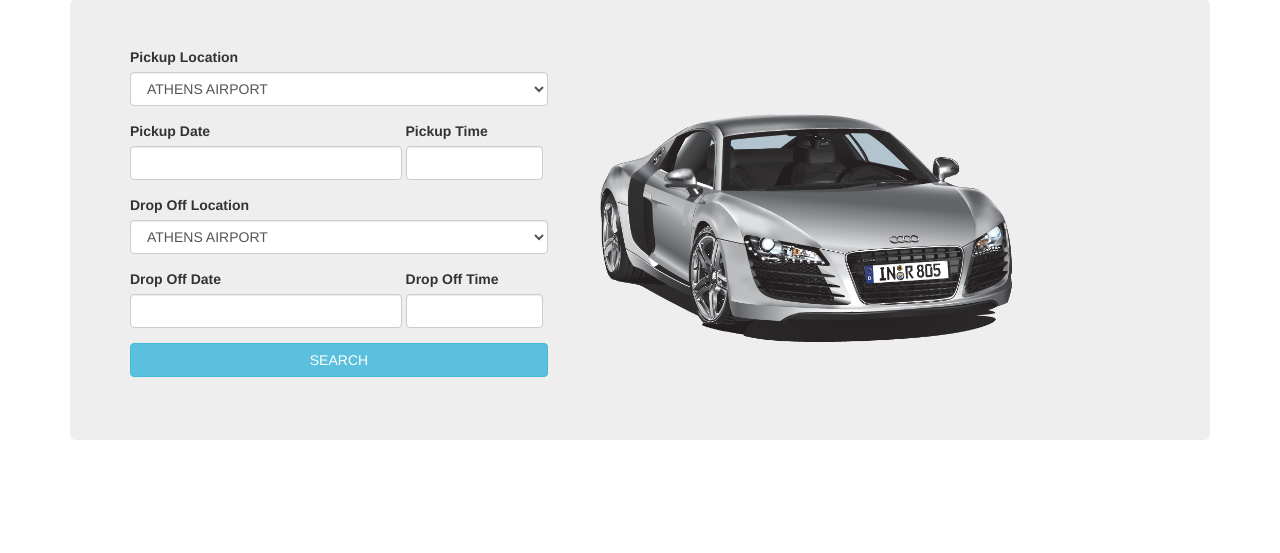
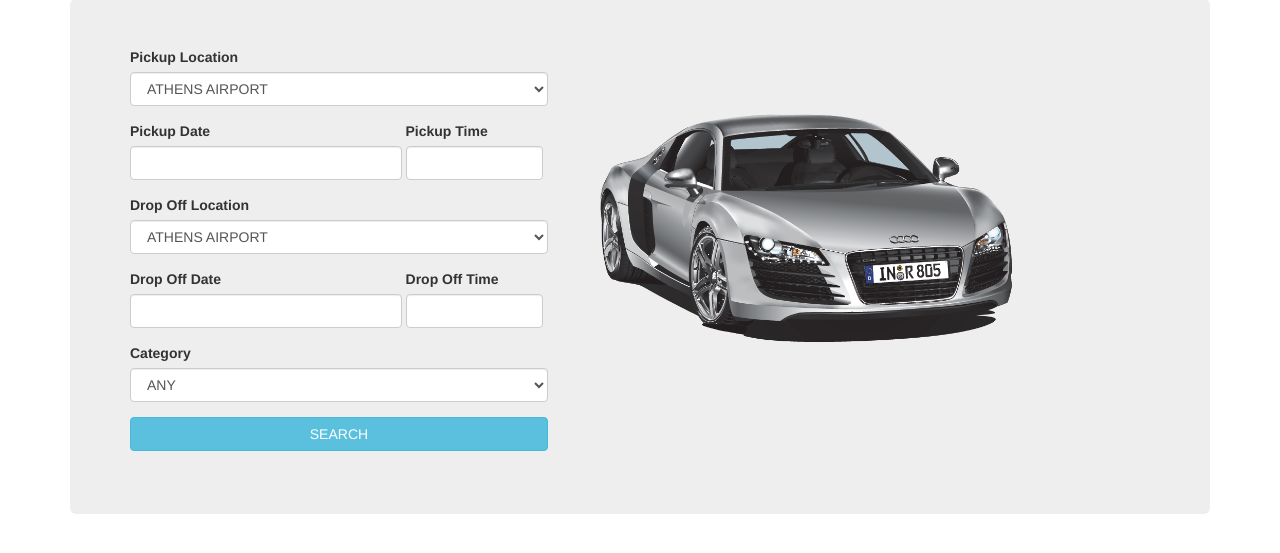
Before and after one commit to pekaras86/car_rental, a PHP site: page / in a window 1280 px wide. Shown: the part 93-646 px from the top of the page. Run offline with PHP 8.4, Linux system fonts and the light colour scheme; some libraries are stand-ins or nearby versions.

Commit message:
car category

```diff
--- a/index.php
+++ b/index.php
@@ -87,6 +87,15 @@
             <label>Drop Off Time</label>
 			<input type="text" class="form-control" id="timepicker2">
 		  </div> <!--end dropoff time-->
+		  <div class="form-group car-category"> <!--start drop-off location-->
+		     <label>Category</label>
+             <select class="form-control" id="car-category">
+               <option value="">ANY</option>
+               <option value="">CITY CAR</option>
+               <option value="">STATION WAGON</option>
+               <option value="">SUV</option>
+             </select>
+		    </div> <!--end dropoff location-->
 		  <div class="form-group search_mod_button">
             <button type="submit" class="btn btn-default btn-info search-module">SEARCH</button>
           </div>
```
